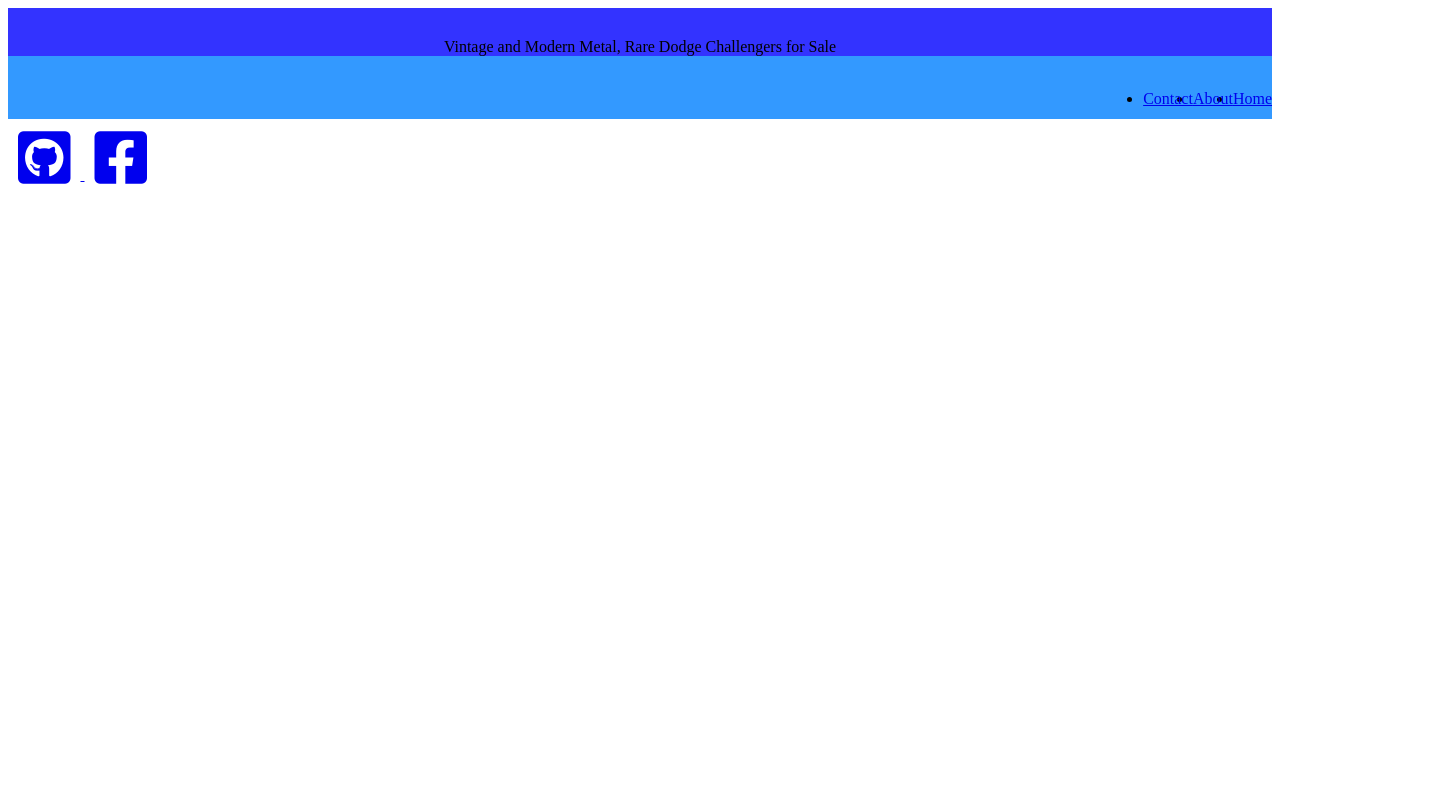
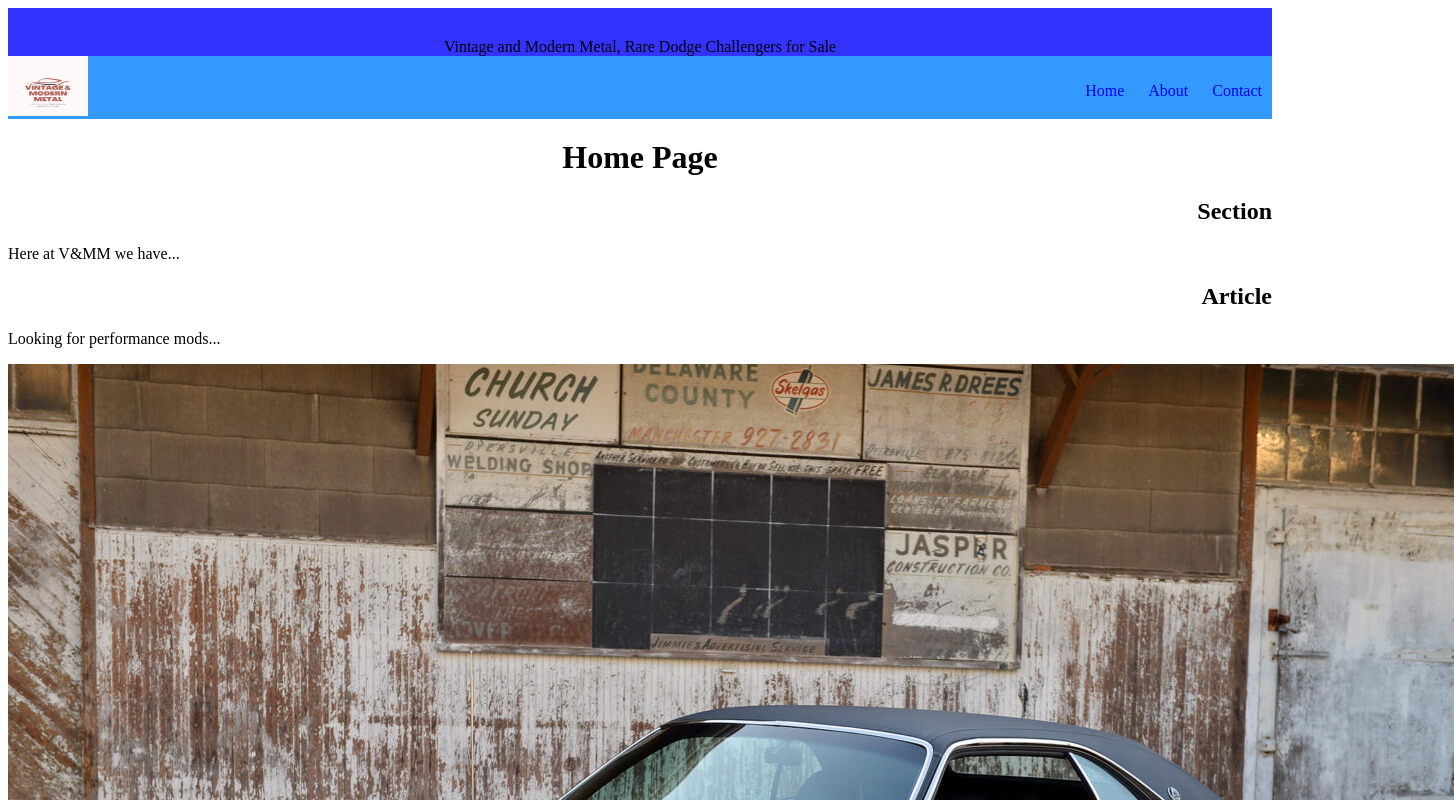
Before and after one commit to Kublakahn101/final-project, a plain HTML site: page index.html in a window 1280 px wide. Shown: the top 800 px of the page, 1454 px wide, since content can reach past the window. Drawn offline with Linux system fonts and the light colour scheme.

Commit message:
Fixed logo, Fixed Social Media Links, Added logo to About and Contact Page

```diff
--- a/css/styles.css
+++ b/css/styles.css
@@ -1,3 +1,31 @@
+@import url('https://fonts.googleapis.com/css2?family=Roboto:wght@100&display=swap');
+@import url('https://fonts.googleapis.com/css2?family=Lato&display=swap');
+
+* {
+    font-family: 'Times New Roman', Times, serif;
+}
+
+body {
+    background:-moz-linear-gradient ( rgba(181, 108, 230,1) 60%
+    rgba(104, 104, 243,1) 100%);
+}
+
+h1 {
+    text-align: center;
+}
+
+h2 {
+    text-align: right;
+}
+
+h3 {
+    text-align: left;
+}
+
+
+
+
+
 header {
     height: 80px;
     background-color:#3333ff;
@@ -12,18 +40,36 @@ nav {
     background-color: #3399ff;
 }
 
-.nav-right {
+a {
+    text-decoration: none;
+}
+
+ul {
     float: right;
 }
 
-float
+.nav-right {
+    display: inline-block;
+    padding: 10px;
+}
+
+nav::after {
+    clear:both;
+}
 
 footer {
     height: 80px;
-    bottom: fixed;
+    text-align: center;
+    margin-top: 10px;
 }
 
 .fa-brands {
-    font-size: 60px;
+    font-size: 100px;
     margin: 10px;
 }
+
+a img {
+    height: 60px;
+    width: 80px;
+    float:left;
+}
--- a/index.html
+++ b/index.html
@@ -11,28 +11,47 @@
 <body>
     <header>Vintage and Modern Metal, Rare Dodge Challengers for Sale
         <nav>
-            <div>
-            <a href="index.html"><img scr="img/logo.png"></a>
-            </div>
+            <a href="index.html"><img src="img/logo.png"></a>
             <ul>
                 <li class="nav-right">
-                    <a href="/index.html">Home</a>
+                    <a href="index.html">Home</a>
                 </li>
                 <li class="nav-right">
-                    <a href="/about.html">About</a>
+                    <a href="about.html">About</a>
                 </li>
                 <li class="nav-right">
-                    <a href="/contact.html">Contact</a>
+                    <a href="contact.html">Contact</a>
                 </li>
             </ul>
         </nav>
     </header>
+
+
+    <main>
+        <h1>Home Page</h1>
+        <div class="float-left" id="section-article_column">
+            <section>
+                <h2>Section</h2>
+                <p>Here at V&MM we have...</p>
+            </section>
+            <article>
+                <h2>Article</h2>
+                <p>Looking for performance mods...</p>
+            </article>
+        <div class="float-left" id="asided_column">
+            <aside>
+                <img src="img/1970-Dodge-Challenger-RT-SE.jpg  " alt="Blue Dodge Challenger RT-SE">
+            </aside>
+        </div>
+        <div class="clearfix"></div>
+    </main>
     <footer>
         <a href="htpps:github.com/pakawana1" target="_blank">
             <i id="github" class="fa-brands fa-github-square"></i>
         </a>
         <a href="https://facebook.com" target="_blank">
             <i id="facebook" class="fa-brands fa-facebook-square"></i>
+        </a>
     </footer>
 
 
```
Also changed, not shown: about.html (+4 -3 lines), contact.html (+4 -3 lines), img/1970-Dodge-Challenger-RT-SE.jpg (added).
